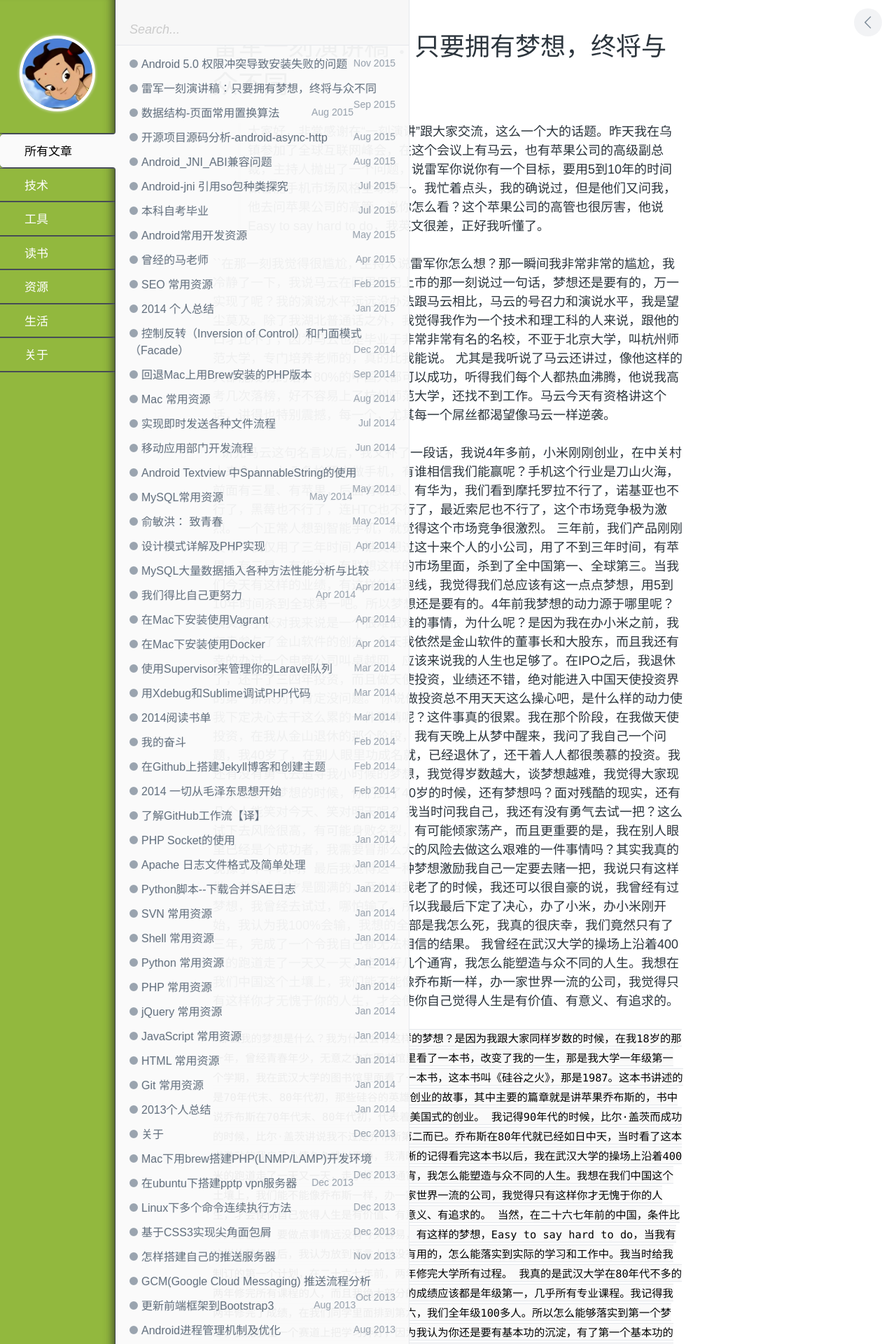
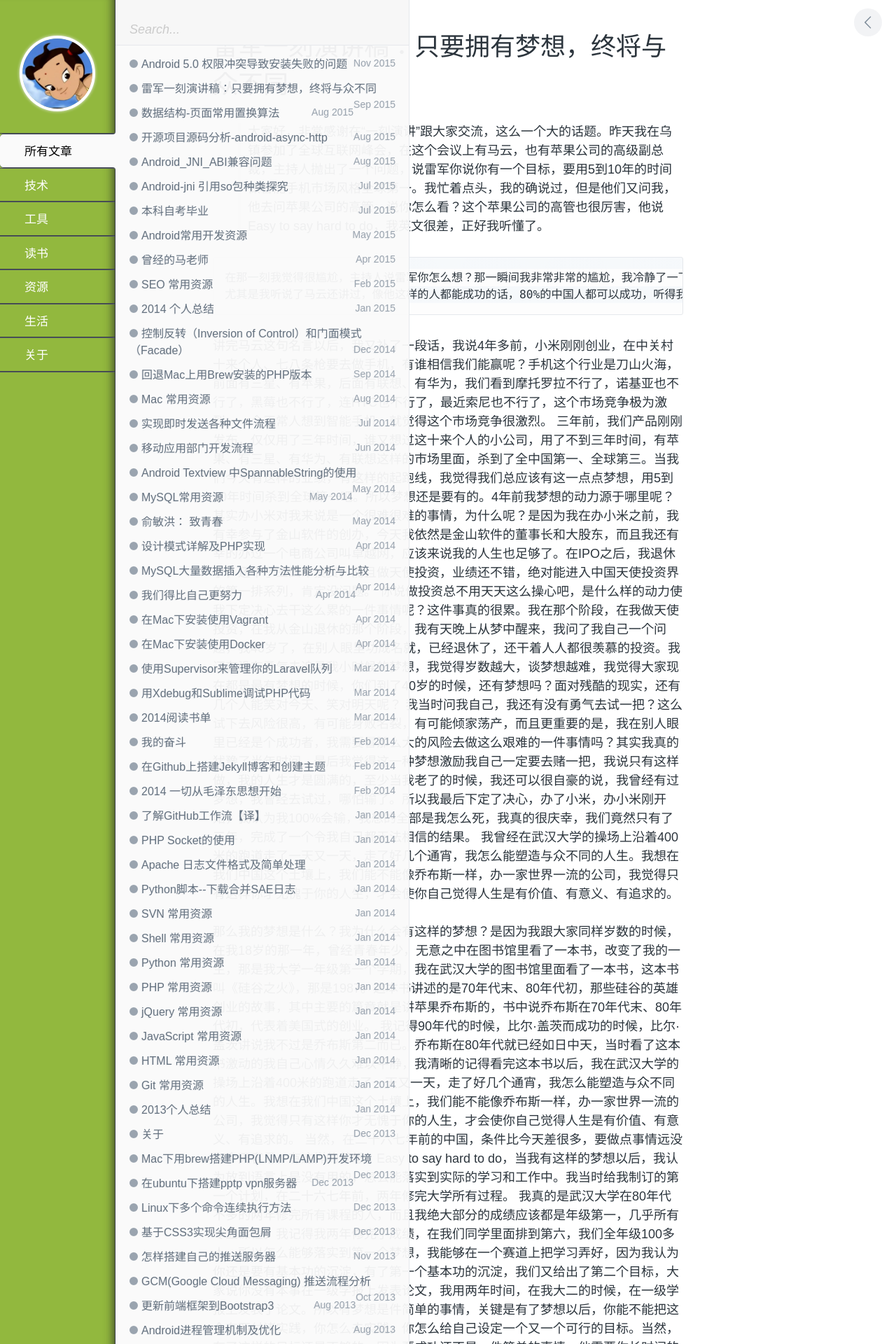
Before and after one commit to samuelhehe/samuelhehe.github.io, a Jekyll site: the page built from _posts/life/2015-9-15-leijun-we-need-have-dream.md, in a window 1280 px wide. Shown: the top 1920 px of the page at 70% size. Built offline with Jekyll 4.4.1, drawn with Linux system fonts in a browser that asks for light colours; comment, search, counter and statistics services are not loaded; some of the changed text lies outside the part shown.

Commit message:
Update 2015-9-15-leijun-we-need-have-dream.md

```diff
--- a/_posts/life/2015-9-15-leijun-we-need-have-dream.md
+++ b/_posts/life/2015-9-15-leijun-we-need-have-dream.md
@@ -9,25 +9,22 @@
 
 > 大家好，非常感谢在“一刻演讲”跟大家交流，这么一个大的话题。昨天我在乌镇参加了全球互联网峰会，在这个会议上有马云，也有苹果公司的高级副总裁，主持人抛出了一个问题，说雷军你说你有一个目标，要用5到10年的时间做智能手机市场风格全球第一。我忙着点头，我的确说过，但是他们又问我，他去问苹果公司的高管，说你怎么看？这个苹果公司的高管也很厉害，他说Easy to say hard to do，我英文很差，正好我听懂了。
 
-``在那一刻我觉得很尴尬，主持人说雷军你怎么想？那一瞬间我非常非常的尴尬，我冷静了一下，我说马云在阿里巴巴上市的那一刻说过一句话，梦想还是要有的，万一实现了呢？我的演说水平远远没办法跟马云相比，马云的号召力和演说水平，我是望尘莫及。除了我湖北普通话之外，我觉得我作为一个技术和理工科的人来说，跟他的口才比不了，因为马云也是毕业于非常非常有名的名校，不亚于北京大学，叫杭州师范大学，专门培养老师的，真的比我能说。
-尤其是我听说了马云还讲过，像他这样的人都能成功的话，80%的中国人都可以成功，听得我们每个人都热血沸腾，他说我高考几次落榜，好不容易上了杭州师范大学，还找不到工作。马云今天有资格讲这个话，讲得也特别震撼，每一个，尤其每一个屌丝都渴望像马云一样逆袭。
+    在那一刻我觉得很尴尬，主持人说雷军你怎么想？那一瞬间我非常非常的尴尬，我冷静了一下，我说马云在阿里巴巴上市的那一刻说过一句话，梦想还是要有的，万一实现了呢？我的演说水平远远没办法跟马云相比，马云的号召力和演说水平，我是望尘莫及。除了我湖北普通话之外，我觉得我作为一个技术和理工科的人来说，跟他的口才比不了，因为马云也是毕业于非常非常有名的名校，不亚于北京大学，叫杭州师范大学，专门培养老师的，真的比我能说。
+    尤其是我听说了马云还讲过，像他这样的人都能成功的话，80%的中国人都可以成功，听得我们每个人都热血沸腾，他说我高考几次落榜，好不容易上了杭州师范大学，还找不到工作。马云今天有资格讲这个话，讲得也特别震撼，每一个，尤其每一个屌丝都渴望像马云一样逆袭。
 
-``讲完马云这句名言以后，我又补了一段话，我说4年多前，小米刚刚创业，在中关村十来个人、七八条枪要去做手机，有谁相信我们能赢呢？手机这个行业是刀山火海，前面有三星、有苹果，后面有联想、有华为，我们看到摩托罗拉不行了，诺基亚也不行了，黑莓也不行了，连HTC也不行了，最近索尼也不行了，这个市场竞争极为激烈。一个正常人想到智能手机，就觉得这个市场竞争很激烈。
-三年前，我们产品刚刚发布，仅仅用了三年时间，谁又想过这十来个人的小公司，用了不到三年时间，有苹果、有三星、有华为、有联想这样的市场里面，杀到了全中国第一、全球第三。当我们今天有这样的业绩，有这样的起跑线，我觉得我们总应该有这一点点梦想，用5到10年时间杀到全球第一吧。所以梦想还是要有的。4年前我梦想的动力源于哪里呢？
+   讲完马云这句名言以后，我又补了一段话，我说4年多前，小米刚刚创业，在中关村十来个人、七八条枪要去做手机，有谁相信我们能赢呢？手机这个行业是刀山火海，前面有三星、有苹果，后面有联想、有华为，我们看到摩托罗拉不行了，诺基亚也不行了，黑莓也不行了，连HTC也不行了，最近索尼也不行了，这个市场竞争极为激烈。一个正常人想到智能手机，就觉得这个市场竞争很激烈。
+    三年前，我们产品刚刚发布，仅仅用了三年时间，谁又想过这十来个人的小公司，用了不到三年时间，有苹果、有三星、有华为、有联想这样的市场里面，杀到了全中国第一、全球第三。当我们今天有这样的业绩，有这样的起跑线，我觉得我们总应该有这一点点梦想，用5到10年时间杀到全球第一吧。所以梦想还是要有的。4年前我梦想的动力源于哪里呢？
 其实办小米对我来说是一个很难很难的事情，为什么呢？是因为我在办小米之前，我有幸参与了金山软件的创办，今天我依然是金山软件的董事长和大股东，而且我还有幸的办过一个电商公司叫卓越网，应该来说我的人生也足够了。在IPO之后，我退休了，还干了三四年投资，而且做天使投资，业绩还不错，绝对能进入中国天使投资界的第一排系列，肯定没问题。
-你说做投资总不用天天这么操心吧，是什么样的动力使我下定决心去干这么累的一件事情呢？这件事真的很累。我在那个阶段，在我做天使投资，在我从金山退休的那个阶段，我有天晚上从梦中醒来，我问了我自己一个问题，我40岁了，在别人眼里功成名就，已经退休了，还干着人人都很羡慕的投资。我还有没有勇气去追寻我小时候的梦想，我觉得岁数越大，谈梦想越难，我觉得大家现在都是最有梦想的时候，你们到了40岁的时候，还有梦想吗？面对残酷的现实，还有几个人能笑对今天、笑对明天呢？
-我当时问我自己，我还有没有勇气去试一把？这么试下去风险很高，有可能身败名裂，有可能倾家荡产，而且更重要的是，我在别人眼里已经是个成功者，我需要冒那么大的风险去做这么艰难的一件事情吗？其实我真的犹豫了半年时间，最后我觉得这一种梦想激励我自己一定要去赌一把，我说只有这样做，我的人生才是圆满的，至少当我老了的时候，我还可以很自豪的说，我曾经有过梦想，我曾经去试过，哪怕输了。所以我最后下定了决心，办了小米，办小米刚开始，我认为我100%会输，我想的全部是我怎么死，我真的很庆幸，我们竟然只有了三年，完成了一个令我自己都无法相信的结果。
+    你说做投资总不用天天这么操心吧，是什么样的动力使我下定决心去干这么累的一件事情呢？这件事真的很累。我在那个阶段，在我做天使投资，在我从金山退休的那个阶段，我有天晚上从梦中醒来，我问了我自己一个问题，我40岁了，在别人眼里功成名就，已经退休了，还干着人人都很羡慕的投资。我还有没有勇气去追寻我小时候的梦想，我觉得岁数越大，谈梦想越难，我觉得大家现在都是最有梦想的时候，你们到了40岁的时候，还有梦想吗？面对残酷的现实，还有几个人能笑对今天、笑对明天呢？
+    我当时问我自己，我还有没有勇气去试一把？这么试下去风险很高，有可能身败名裂，有可能倾家荡产，而且更重要的是，我在别人眼里已经是个成功者，我需要冒那么大的风险去做这么艰难的一件事情吗？其实我真的犹豫了半年时间，最后我觉得这一种梦想激励我自己一定要去赌一把，我说只有这样做，我的人生才是圆满的，至少当我老了的时候，我还可以很自豪的说，我曾经有过梦想，我曾经去试过，哪怕输了。所以我最后下定了决心，办了小米，办小米刚开始，我认为我100%会输，我想的全部是我怎么死，我真的很庆幸，我们竟然只有了三年，完成了一个令我自己都无法相信的结果。
 我曾经在武汉大学的操场上沿着400米的跑道走了一天又一天，走了好几个通宵，我怎么能塑造与众不同的人生。我想在我们中国这个土壤上，我们能不能像乔布斯一样，办一家世界一流的公司，我觉得只有这样你才无愧于你的人生，才会使你自己觉得人生是有价值、有意义、有追求的。
 
-``那么我的梦想是什么？我为什么会有这样的梦想？是因为我跟大家同样岁数的时候，在我18岁的那一年，曾经青春年少，无意之中在图书馆里看了一本书，改变了我的一生，那是我大学一年级第一个学期，我在武汉大学的图书馆里面看了一本书，这本书叫《硅谷之火》，那是1987。这本书讲述的是70年代末、80年代初，那些硅谷的英雄创业的故事，其中主要的篇章就是讲苹果乔布斯的，书中说乔布斯在70年代末、80年代初，代表着美国式的创业。
+  那么我的梦想是什么？我为什么会有这样的梦想？是因为我跟大家同样岁数的时候，在我18岁的那一年，曾经青春年少，无意之中在图书馆里看了一本书，改变了我的一生，那是我大学一年级第一个学期，我在武汉大学的图书馆里面看了一本书，这本书叫《硅谷之火》，那是1987。这本书讲述的是70年代末、80年代初，那些硅谷的英雄创业的故事，其中主要的篇章就是讲苹果乔布斯的，书中说乔布斯在70年代末、80年代初，代表着美国式的创业。
 我记得90年代的时候，比尔·盖茨而成功的时候，比尔·盖茨讲说我不过是乔布斯第二而已。乔布斯在80年代就已经如日中天，当时看了这本书激动的我自己心情久久难以平静，我清晰的记得看完这本书以后，我在武汉大学的操场上沿着400米的跑道走了一天又一天，走了好几个通宵，我怎么能塑造与众不同的人生。我想在我们中国这个土壤上，我们能不能像乔布斯一样，办一家世界一流的公司，我觉得只有这样你才无愧于你的人生，才会使你自己觉得人生是有价值、有意义、有追求的。
-当然，在二十六七年前的中国，条件比今天差很多，要做点事情远没有今天容易，有这样的梦想，Easy to say hard to do，当我有这样的梦想以后，我认为放到语言上是没有用的，怎么能落实到实际的学习和工作中。我当时给我制订的第一个计划，在二十六七年前，两年修完大学所有过程。
-我真的是武汉大学在80年代不多的两年修完所有课程的人，而且我绝大部分的成绩应该都是年级第一，几乎所有专业课程。我记得我两年修完了成绩，在我们同学里面排到第六，我们全年级100多人。所以怎么能够落实到第一个梦想，我能够在一个赛道上把学习弄好，因为我认为你还是要有基本功的沉淀，有了第一个基本功的沉淀，我们又给出了第二个目标，大家说你没有本事在一级学报上发表论文，我用两年时间，在我大二的时候，在一级学报上发表了论文。
-所以有梦想是件简单的事情，关键是有了梦想以后，你能不能把这个东西付诸实践，你怎么去实践，你怎么给自己设定一个又一个可行的目标。当然，有了这样的目标还是不够的，因为要成功还不是一件简单的事情，他需要你长时间的坚忍不拔、百折不挠。
-就像我自己，到了我40岁退休以后，我还有没有勇气去试一把，所以非常感谢一刻演讲给了我这个机会。今天我可以很自豪的跟大家分享，我在40岁的时候，没有忘记我18岁的梦想，我去试了。虽然我知道今天的小米说成功为时过早，谈击败苹果为时过早，但是梦想总是要有的，万一实现了呢？
-我们做任何事情都需要看五年以后的事情，想三年，认认真真做好一两年。
-`` 我比大家大概大两轮的年纪，20多岁，我也跟很多年轻人经常交流梦想，我自己特别特别喜欢的一句话叫“人因梦想而伟大”，在21日下午开会讨论的时候，还有人说这是美国哪个总统讲的，我说我抄来的。我觉得我们每一个人，只要你有了梦想，你就变得与众不同。周星弛也讲过一句名言，叫人没有梦想，和咸鱼有什么差别。所以你关键要有梦想，有了梦想，是你迈向成功的第一步，有了第一步以后，你一定要为自己的梦想去准备各种坚实的基础。
+    当然，在二十六七年前的中国，条件比今天差很多，要做点事情远没有今天容易，有这样的梦想，Easy to say hard to do，当我有这样的梦想以后，我认为放到语言上是没有用的，怎么能落实到实际的学习和工作中。我当时给我制订的第一个计划，在二十六七年前，两年修完大学所有过程。
+    我真的是武汉大学在80年代不多的两年修完所有课程的人，而且我绝大部分的成绩应该都是年级第一，几乎所有专业课程。我记得我两年修完了成绩，在我们同学里面排到第六，我们全年级100多人。所以怎么能够落实到第一个梦想，我能够在一个赛道上把学习弄好，因为我认为你还是要有基本功的沉淀，有了第一个基本功的沉淀，我们又给出了第二个目标，大家说你没有本事在一级学报上发表论文，我用两年时间，在我大二的时候，在一级学报上发表了论文。所以有梦想是件简单的事情，关键是有了梦想以后，你能不能把这个东西付诸实践，你怎么去实践，你怎么给自己设定一个又一个可行的目标。当然，有了这样的目标还是不够的，因为要成功还不是一件简单的事情，他需要你长时间的坚忍不拔、百折不挠。就像我自己，到了我40岁退休以后，我还有没有勇气去试一把，所以非常感谢一刻演讲给了我这个机会。今天我可以很自豪的跟大家分享，我在40岁的时候，没有忘记我18岁的梦想，我去试了。虽然我知道今天的小米说成功为时过早，谈击败苹果为时过早，但是梦想总是要有的，万一实现了呢？**我们做任何事情都需要看五年以后的事情，想三年，认认真真做好一两年。**
+   我比大家大概大两轮的年纪，20多岁，我也跟很多年轻人经常交流梦想，我自己特别特别喜欢的一句话叫“人因梦想而伟大”，在21日下午开会讨论的时候，还有人说这是美国哪个总统讲的，我说我抄来的。我觉得我们每一个人，只要你有了梦想，你就变得与众不同。周星弛也讲过一句名言，叫人没有梦想，和咸鱼有什么差别。所以你关键要有梦想，有了梦想，是你迈向成功的第一步，有了第一步以后，你一定要为自己的梦想去准备各种坚实的基础。
 那么谈到梦想的实现，我最近还有一句话挺出名的，也是我抄来的，叫“台风来的时候，猪都会飞”，听说过吗？你要成功了，要找台风口，当台风飞过来的时候，猪都可以飞。你想是猪都可以飞，当然了，这个话我其实想表达两层的意思，尤其是给在座的同学们，我觉得第一个，没有坚实的基本功，没有勤奋是成功不了的。我觉得第二点，有了勤奋，有了坚实的基础，也不一定能成功，还需要什么呢？还需要台风口。还需要把握这个大的发展机遇，把这个机遇把握好，抓住这个机会，你才有机会成功。
-那么小米把握的是什么机会呢？为什么这个台风这么厉害呢？其实小米精准的踏到了智能手机换机的时间点，诺基亚不行了，苹果刚刚起来，小米应运而生，用了一套全新的模式，在短短的三年时间里面成了中国第一。其实整个成长速度远超想象，小米三年做下来，今年大概有多大的规模呢？今年大概销售6500万只手机，营业额大概会在700亿人民币到800亿人民币，这是一个三四年的创业公司。这个应该已经创造了全球的奇迹，这背后是什么呢？
+   那么小米把握的是什么机会呢？为什么这个台风这么厉害呢？其实小米精准的踏到了智能手机换机的时间点，诺基亚不行了，苹果刚刚起来，小米应运而生，用了一套全新的模式，在短短的三年时间里面成了中国第一。其实整个成长速度远超想象，小米三年做下来，今年大概有多大的规模呢？今年大概销售6500万只手机，营业额大概会在700亿人民币到800亿人民币，这是一个三四年的创业公司。这个应该已经创造了全球的奇迹，这背后是什么呢？
 这背后是坚实的基本功和非常好、非常好的对时机的把握。所以我自己工作了20多年，我对各位同学们的建议就是，我觉得第一条要有梦想，第二条要设定step by step的努力的目标，要制订阶段性的目标，不要着急。第三点就是要重视机遇的重要性，我觉得很聪明的一些同学都觉得聪明加勤奋天下无敌，其实仅有聪明和勤奋是远远不够的，怎么把握时代的机遇，怎么在大方向上正确，我觉得这点也非常关键。
-今天的一刻演讲，我就讲到这里，谢谢大家！
+   今天的一刻演讲，我就讲到这里，谢谢大家！
```
